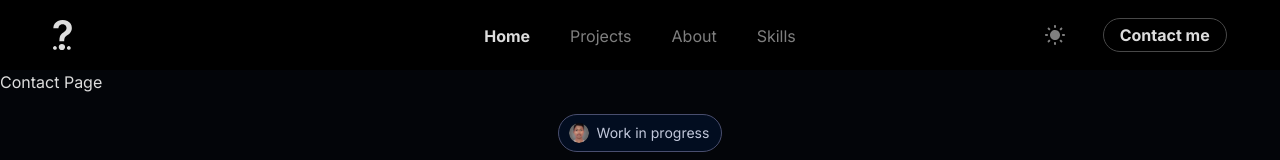
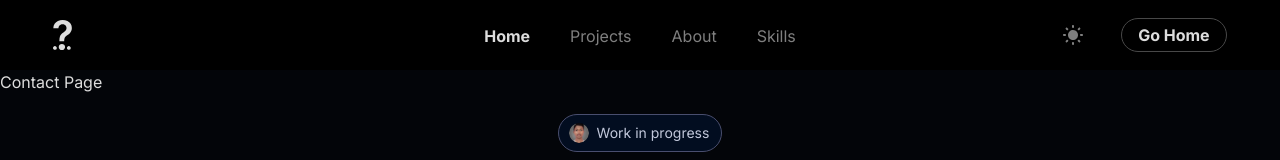
Before and after one commit to Gobindo-Chakraborty/hellogbc, a Next.js app: page /contact in a window 1280 px wide. Shown: the top 160 px of the page. Built offline with nearby package versions, Linux system fonts and the light colour scheme.

Commit message:
Go Home navigation added

```diff
--- a/components/layout/Header.tsx
+++ b/components/layout/Header.tsx
@@ -4,9 +4,13 @@ import Logo from "../icons/Logo";
 import Link from "next/link";
 import Sun from "../icons/Sun";
 import { useState } from "react";
+import { usePathname } from "next/navigation";
 
 export default function Header() {
   const [open, setOpen] = useState(false);
+  const pathname = usePathname();
+
+  const isContactPage = pathname === "/contact";
 
   return (
     <header className="relative w-full">
@@ -23,12 +27,12 @@ export default function Header() {
             >
               <Sun className="text-secondary-text xs:h-5 xs:w-5 h-4.25 w-4.25" />
             </button>
-            <button
-              type="button"
+            <Link
+              href={isContactPage ? "/" : "/contact"}
               className="border-secondary-bg-light-1 xs:px-4 xs:py-2 xs:text-base cursor-pointer rounded-full border px-3.25 py-1.5 text-xs leading-none font-bold"
             >
-              Contact me
-            </button>
+              {isContactPage ? "Go Home" : "Contact me"}
+            </Link>
             <button
               className="xs:gap-1.5 flex cursor-pointer flex-col gap-1 md:hidden"
               type="button"
```
